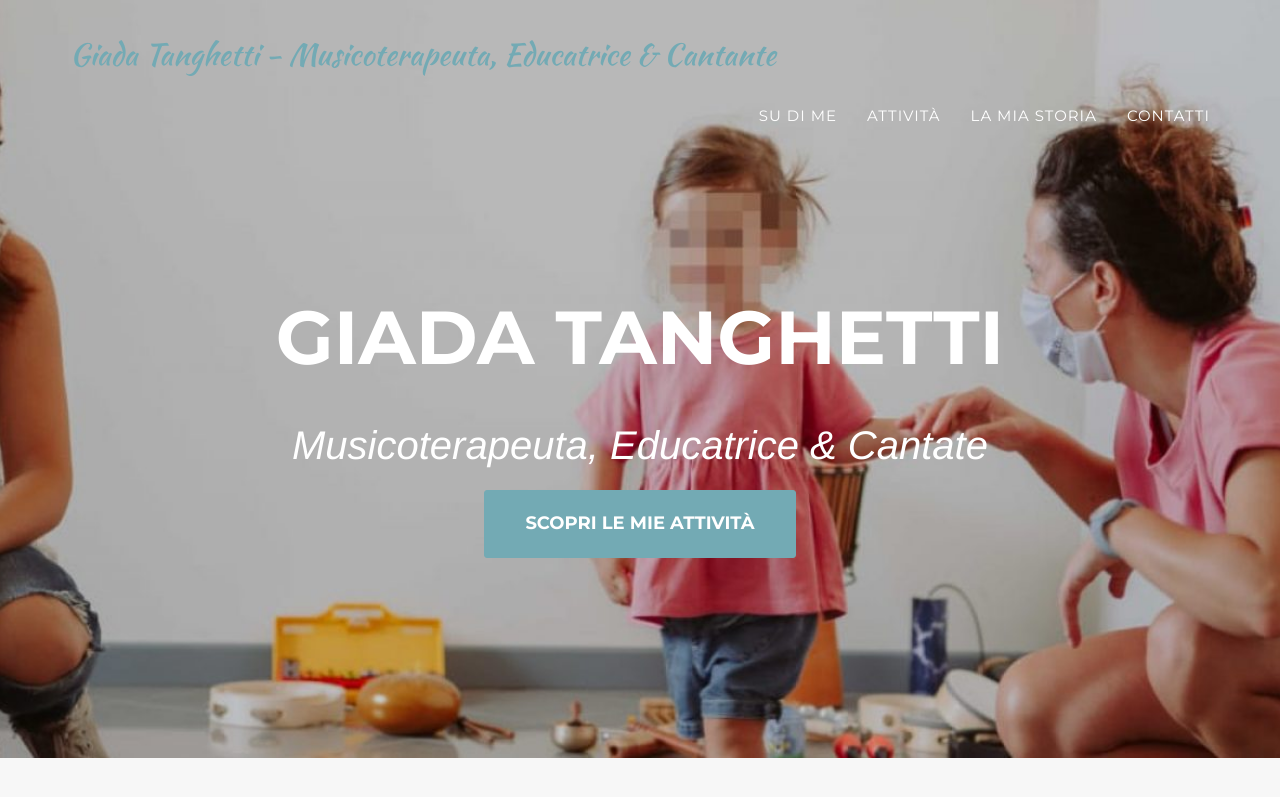
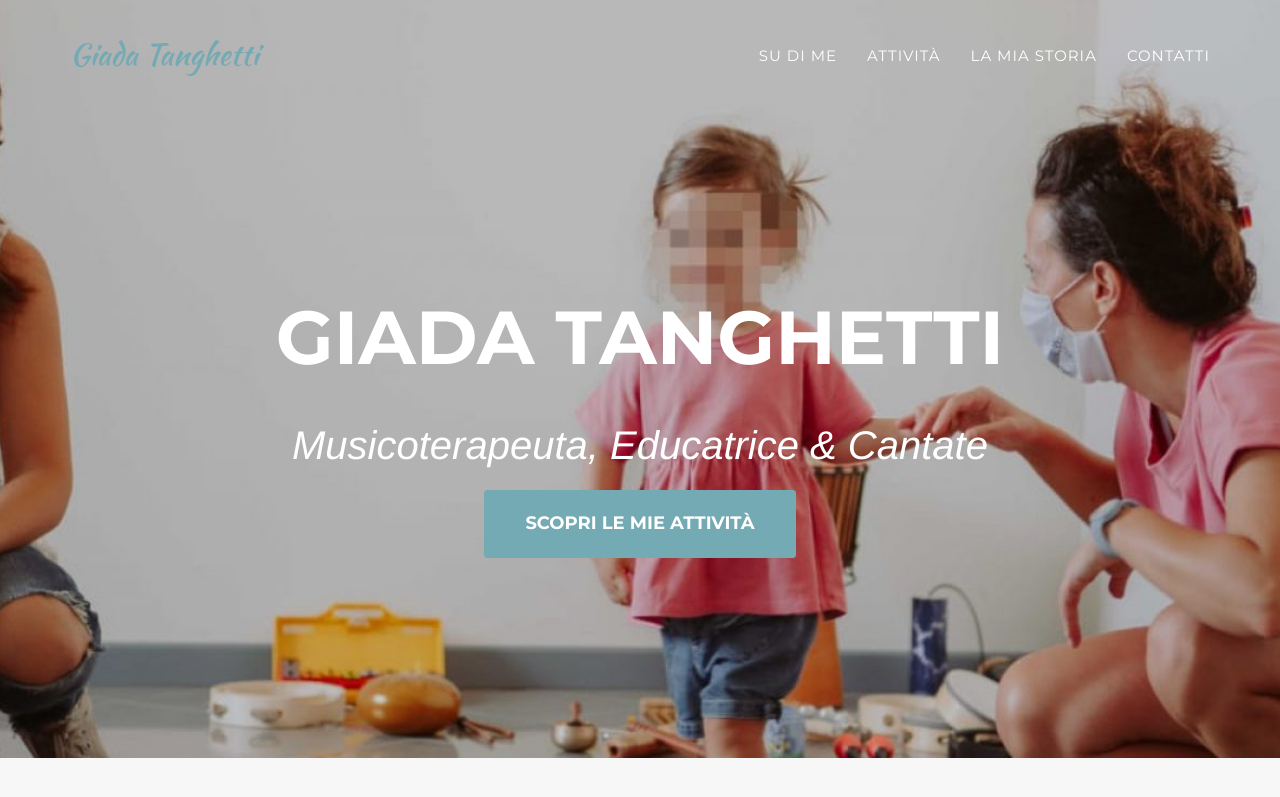
Before and after one commit to gmarraff/giadatanghetti.it, a Jekyll site: the page built from _posts/2014-07-16-project-3.markdown, in a window 1280 px wide and 900 px high. Shown: the top 797 px of the window. Built offline with Jekyll 4.4.1, drawn with Linux system fonts in a browser that asks for light colours; nearby versions of some CDN libraries; some web fonts are replaced; library files that are not in the unit come from our copies.

Commit message:
Only name in header

```diff
--- a/_includes/header.html
+++ b/_includes/header.html
@@ -9,7 +9,7 @@
                     <span class="icon-bar"></span>
                     <span class="icon-bar"></span>
                 </button>
-                <a class="navbar-brand page-scroll" href="#page-top">{{site.title}}</a>
+                <a class="navbar-brand page-scroll" href="#page-top">Giada Tanghetti</a><br/><br/>
             </div>
 
             <!-- Collect the nav links, forms, and other content for toggling -->
```
